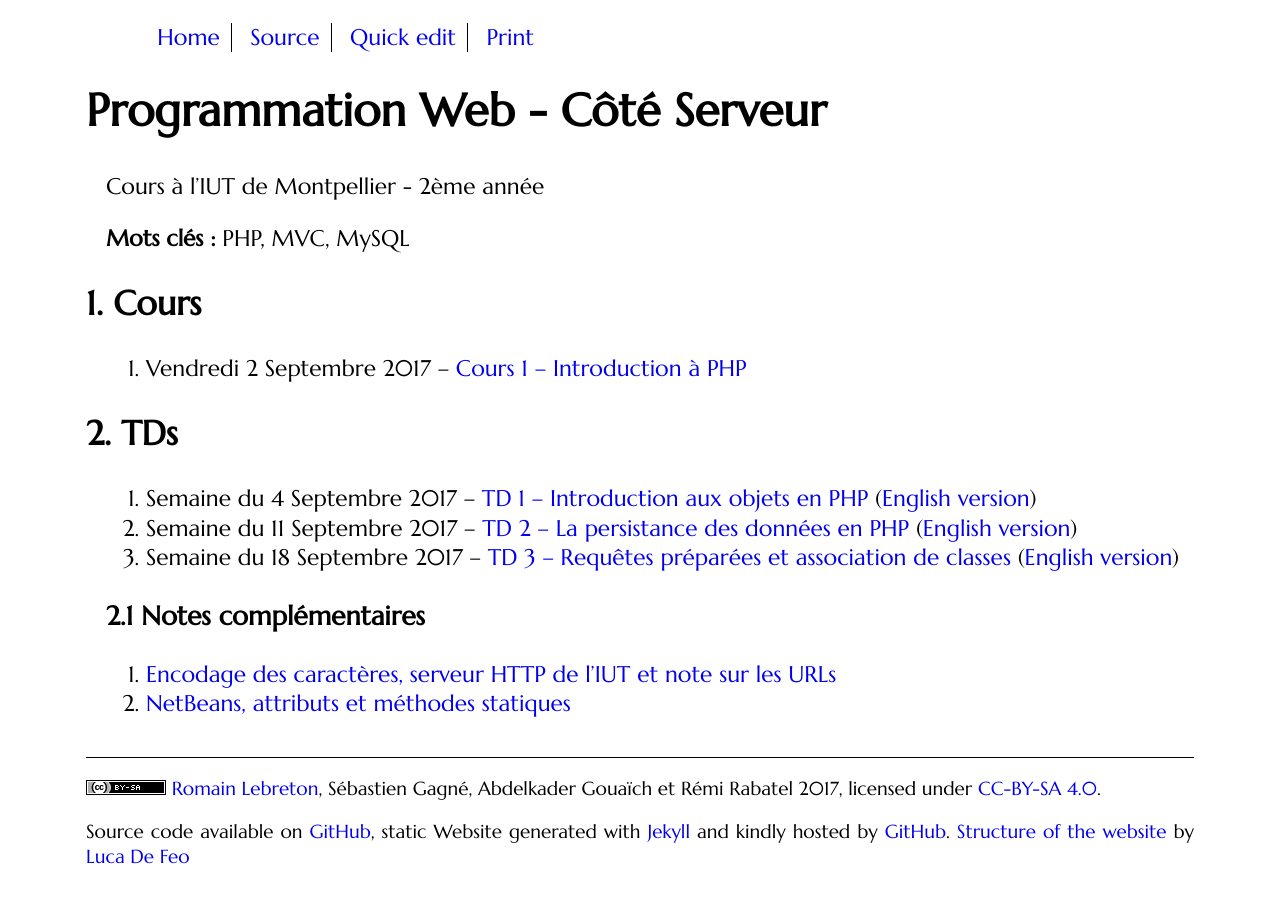
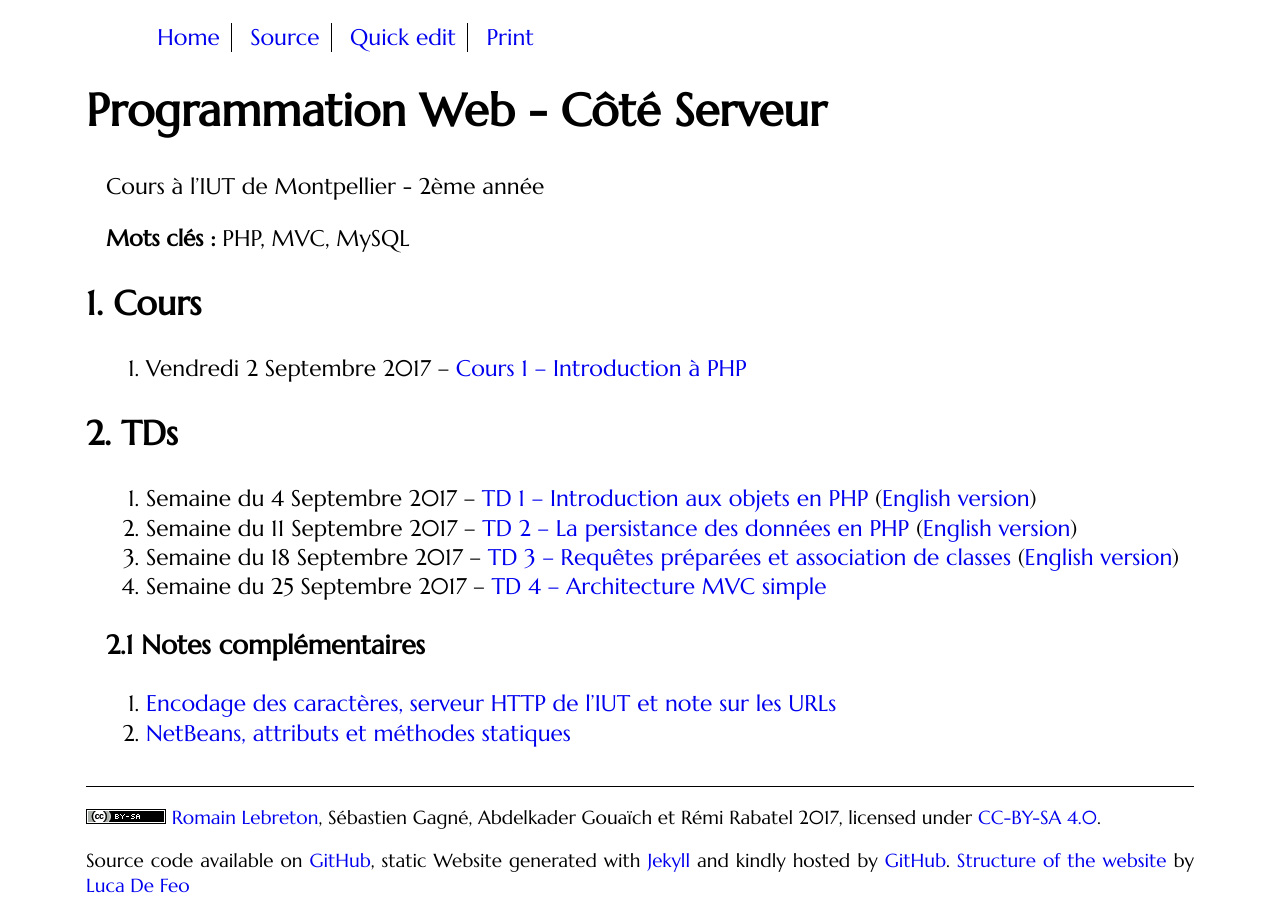
Before and after one commit to romainlebreton/R3.01-DeveloppementWeb, a Jekyll site: the page built from index.md, in a window 1280 px wide. Built offline with Jekyll 4.4.1, drawn with Linux system fonts in a browser that asks for light colours; some web fonts are replaced.

Commit message:
Update index

```diff
--- a/index.md
+++ b/index.md
@@ -17,11 +17,11 @@ Cours à l'IUT de Montpellier - 2ème année
 1. Semaine du 4 Septembre 2017 -- [TD 1 -- Introduction aux objets en PHP](tutorials/tutorial1.html) ([English version](tutorials/tutorial1-en.html))
 1. Semaine du 11 Septembre 2017 -- [TD 2 -- La persistance des données en PHP](tutorials/tutorial2.html) ([English version](tutorials/tutorial2-en.html))
 1. Semaine du 18 Septembre 2017 -- [TD 3 -- Requêtes préparées et association de classes](tutorials/tutorial3.html) ([English version](tutorials/tutorial3-en.html))
-<!-- 1. Semaine du 25 Septembre 2017 --  [TD 4 -- Architecture MVC simple](tutorials/tutorial4.html) -->
+1. Semaine du 25 Septembre 2017 --  [TD 4 -- Architecture MVC simple](tutorials/tutorial4.html)
 <!-- 1. Semaine du 02 Octobre 2017 --  [TD 5 -- Architecture MVC avancée 1/2](tutorials/tutorial5.html) -->
 <!-- 1. Semaine du 09 Octobre 2017 --  [TD 6 -- Architecture MVC avancée 2/2](tutorials/tutorial6.html) -->
 <!-- 1. Semaine du 16 Octobre 2017 -- [Début projet](projet.html) -->
-<!-- 1. Semaines du 23 2017 -- 3h projet -->
+<!-- 1. Semaines du 23 Octobre 2017 -- 3h projet -->
 <!-- 1. Semaine du 6 Novembre 2017 -- -->
 <!--    [TD 7 -- Cookies & Sessions](tutorials/tutorial7.html) puis projet -->
 <!-- 1. Semaine du 13 Novembre 2017 -- -->
```
